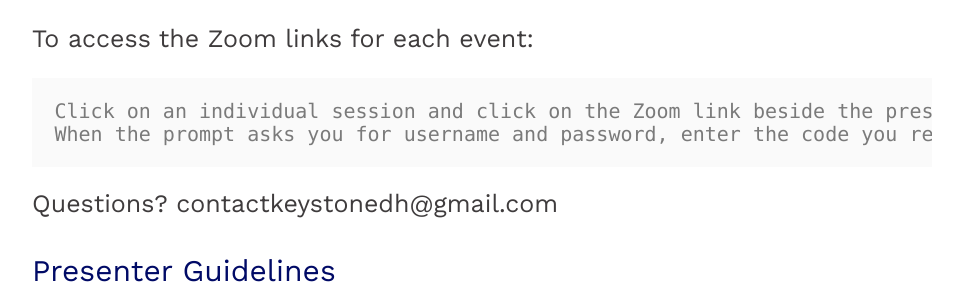
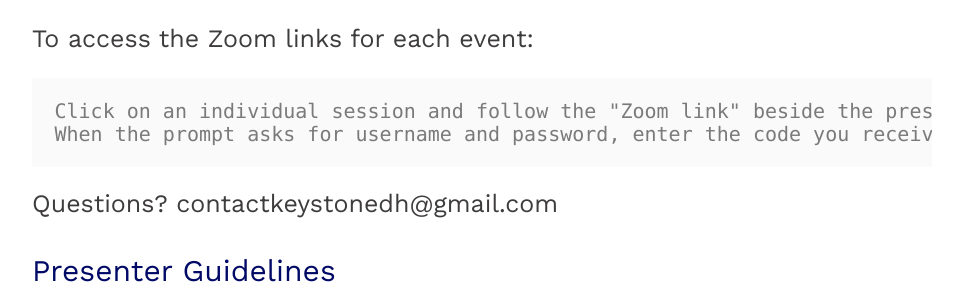
Before and after one commit to KeystoneDH/2021, a Jekyll site: the page built from _pages/guidelines.md, in a window 1280 px wide. Shown: the part 302-594 px from the top of the page, without its empty margins (158-1121 px from the left). Built offline with Jekyll 4.4.1, drawn with Linux system fonts in a browser that asks for light colours; nearby versions of some CDN libraries.

Commit message:
Update guidelines.md

```diff
--- a/_pages/guidelines.md
+++ b/_pages/guidelines.md
@@ -10,8 +10,8 @@ permalink: /guidelines
 
 To access the Zoom links for each event:
 
-    Click on an individual session and click on the Zoom link beside the presentation information.
-    When the prompt asks you for username and password, enter the code you received in your registration confirmation email.
+    Click on an individual session and follow the "Zoom link" beside the presentation information.
+    When the prompt asks for username and password, enter the code you received in your registration confirmation email.
 
 Questions? contactkeystonedh@gmail.com
 
```
